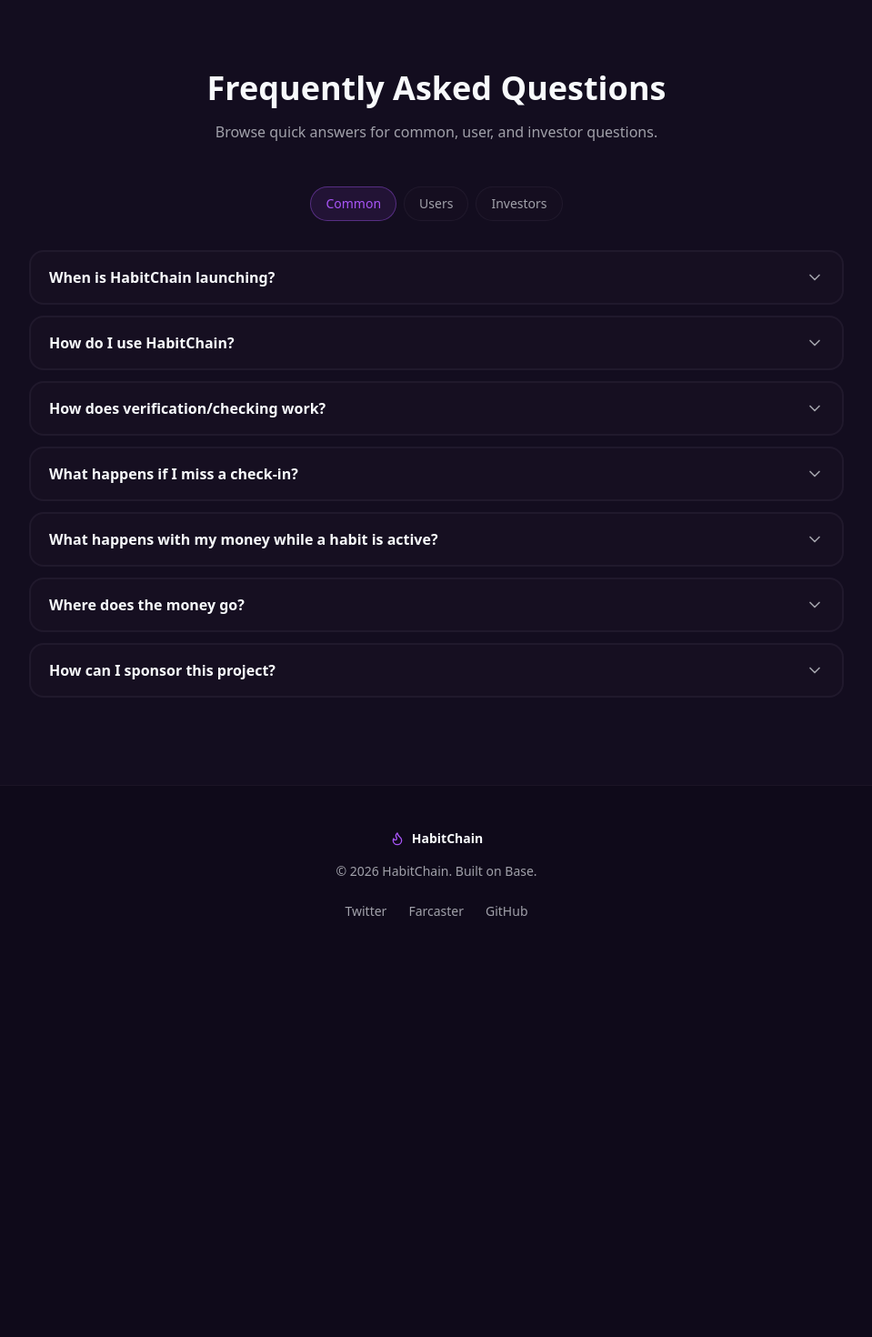
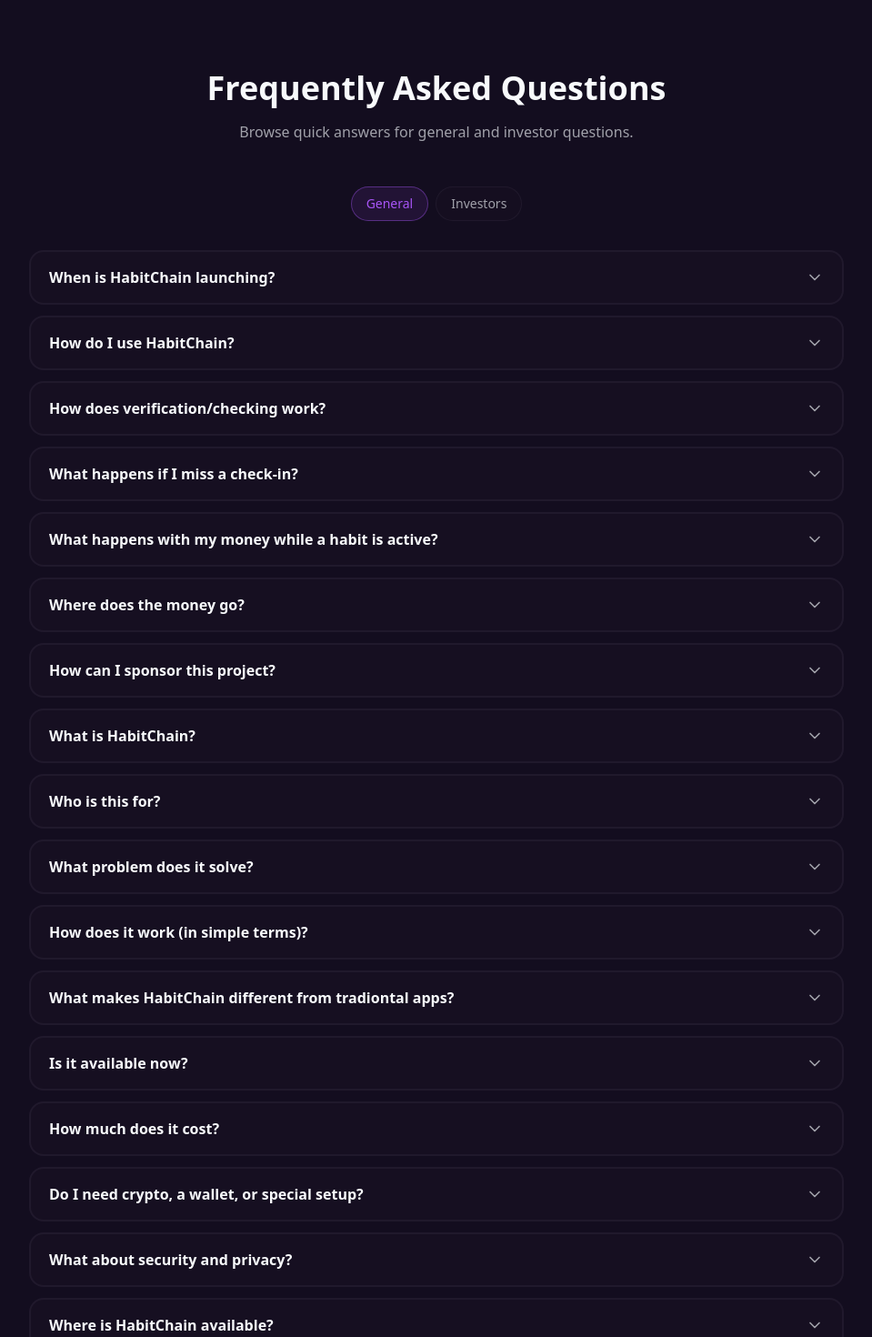
Before and after one commit to Markkop/habitchain-landing-page, a Next.js app: page / in a window 1280 px wide. Shown: the part 3340-4810 px from the top of the page at 91% size, without its empty margins (160-1119 px from the left). Before the commit the page ends 4400 px from the top, so only its background shows below. Built offline with nearby package versions, Linux system fonts and the light colour scheme.

Commit message:
Update landing page messaging

```diff
--- a/components/landing/faq-section.tsx
+++ b/components/landing/faq-section.tsx
@@ -4,7 +4,7 @@
 import { ChevronDown } from "lucide-react";
 import { cn } from "@/lib/utils";
 
-type FaqTab = "common" | "users" | "investors";
+type FaqTab = "general" | "investors";
 
 type FaqItem = {
   id: string;
@@ -17,12 +17,11 @@
 };
 
 const FAQ_TABS: Array<{ id: FaqTab; label: string }> = [
-  { id: "common", label: "Common" },
-  { id: "users", label: "Users" },
+  { id: "general", label: "General" },
   { id: "investors", label: "Investors" },
 ];
 
-const commonFaqItems = (onJoinWaitlist: () => void): FaqItem[] => [
+const generalFaqItems = (onJoinWaitlist: () => void): FaqItem[] => [
   {
     id: "launch",
     question: "When is HabitChain launching?",
@@ -63,13 +62,13 @@
     id: "missed-checkin",
     question: "What happens if I miss a check-in?",
     answer:
-      "Missing a check-in means that cycle counts as failed. You can choose to restart and keep going, or close the habit for now. If you leave failed habits unresolved, withdrawals stay paused until you resolve them.",
+      "Missing a check-in means that cycle counts as failed. You can choose to restart and keep going, or archive the habit. If you leave failed habits unresolved, withdrawals stay paused until you resolve them.",
   },
   {
     id: "active-money",
     question: "What happens with my money while a habit is active?",
     answer:
-      "Your committed money stays locked while the habit is active. If you complete your cycle, you can get your value back plus rewards. If you repeatedly fail, part of that value can be redirected to treasury.",
+      "Your committed money stays locked while the habit is active. If you complete your cycle, you get sponsor rewards (if any available), your money stays yielding and can be withdrawn. If you fail, it goes to the treasury, supporting HabitChain.",
   },
   {
     id: "money-goes",
@@ -81,11 +80,8 @@
     id: "sponsor-project",
     question: "How can I sponsor this project?",
     answer:
-      "Use the Habit Sponsor feature to fund on-chain reward campaigns for successful users. HabitChain also supports a Base-integrated paymaster strategy for selected actions, helping reduce user gas friction.",
+      "Currently, you can support us by sponsoring a habit using our smart contract interactions + ui updates.",
   },
-];
-
-const userFaqItems = (onJoinWaitlist: () => void): FaqItem[] => [
   {
     id: "users-what-is",
     question: "What is HabitChain?",
@@ -96,7 +92,7 @@
     id: "users-who-for",
     question: "Who is this for?",
     answer:
-      "It is built for people who want stronger accountability than standard habit trackers, especially builders, students, and professionals who value measurable commitment.",
+      "It is built for people who want stronger accountability than standard habit trackers, especially builders, founders, and creators who value measurable commitment.",
   },
   {
     id: "users-problem",
@@ -111,13 +107,15 @@
       <div className="space-y-2">
         <p className="m-0">1. Commit to a habit and stake USDC.</p>
         <p className="m-0">2. Check in during each cycle.</p>
-        <p className="m-0">3. Succeed to unlock value and rewards; miss cycles and value can be slashed.</p>
+        <p className="m-0">
+          3. Succeed to unlock value and rewards; miss cycles and your stake will be slashed, going to the treasury and funding HabitChain.
+        </p>
       </div>
     ),
   },
   {
     id: "users-different",
-    question: "What makes HabitChain different?",
+    question: "What makes HabitChain different from tradiontal apps?",
     answer: (
       <ul className="m-0 list-disc pl-5 space-y-1">
         <li>Outcome-first: less talk, more consistent follow-through.</li>
@@ -234,8 +232,38 @@
   {
     id: "inv-competition",
     question: "Who are your competitors, and why do you win?",
-    answer:
-      "Alternatives include traditional habit trackers, commitment apps, and DIY workflows. HabitChain differentiates through on-chain transparency, self-commitment economics, and ecosystem-native distribution.",
+    answer: (
+      <ul className="m-0 list-disc pl-5 space-y-1">
+        <li>
+          Habitica (Web2): gamified productivity with symbolic XP/coins, while HabitChain uses real value at risk and measurable
+          on-chain outcomes.
+        </li>
+        <li>
+          Streaks (Web2): premium streak tracking focused on personal checklists, while HabitChain adds stake-backed accountability
+          and consequence.
+        </li>
+        <li>
+          Productive (Web2): routine planning and reminders, while HabitChain ties completion to financial commitment and
+          transparent reward flow.
+        </li>
+        <li>
+          Habitify (Web2): cross-platform habit analytics, while HabitChain adds programmable incentives (sponsors, treasury, yield
+          hooks) beyond tracking.
+        </li>
+        <li>
+          Way of Life (Web2): journal-style behavior logging, while HabitChain turns consistency into an enforceable commitment
+          loop.
+        </li>
+        <li>
+          Strava (Web2): fitness-specific social tracking, while HabitChain supports any self-attested habit and group
+          redistribution mechanics.
+        </li>
+        <li>
+          Combined summary: Web2 trackers optimize reminders and visualization; HabitChain closes the motivation gap with real
+          stakes, on-chain transparency, and programmable incentives.
+        </li>
+      </ul>
+    ),
   },
   {
     id: "inv-why-now",
@@ -282,11 +310,10 @@
 ];
 
 export function FaqSection({ onJoinWaitlist }: FaqSectionProps) {
-  const [activeTab, setActiveTab] = useState<FaqTab>("common");
+  const [activeTab, setActiveTab] = useState<FaqTab>("general");
   const [openIndex, setOpenIndex] = useState<number | null>(null);
   const faqByTab: Record<FaqTab, FaqItem[]> = {
-    common: commonFaqItems(onJoinWaitlist),
-    users: userFaqItems(onJoinWaitlist),
+    general: generalFaqItems(onJoinWaitlist),
     investors: investorFaqItems,
   };
   const faqItems = faqByTab[activeTab];
@@ -302,7 +329,7 @@
         <div className="text-center mb-12">
           <h2 className="text-3xl md:text-4xl font-bold mb-4">Frequently Asked Questions</h2>
           <p className="text-muted-foreground max-w-2xl mx-auto">
-            Browse quick answers for common, user, and investor questions.
+            Browse quick answers for general and investor questions.
           </p>
         </div>
 
```
